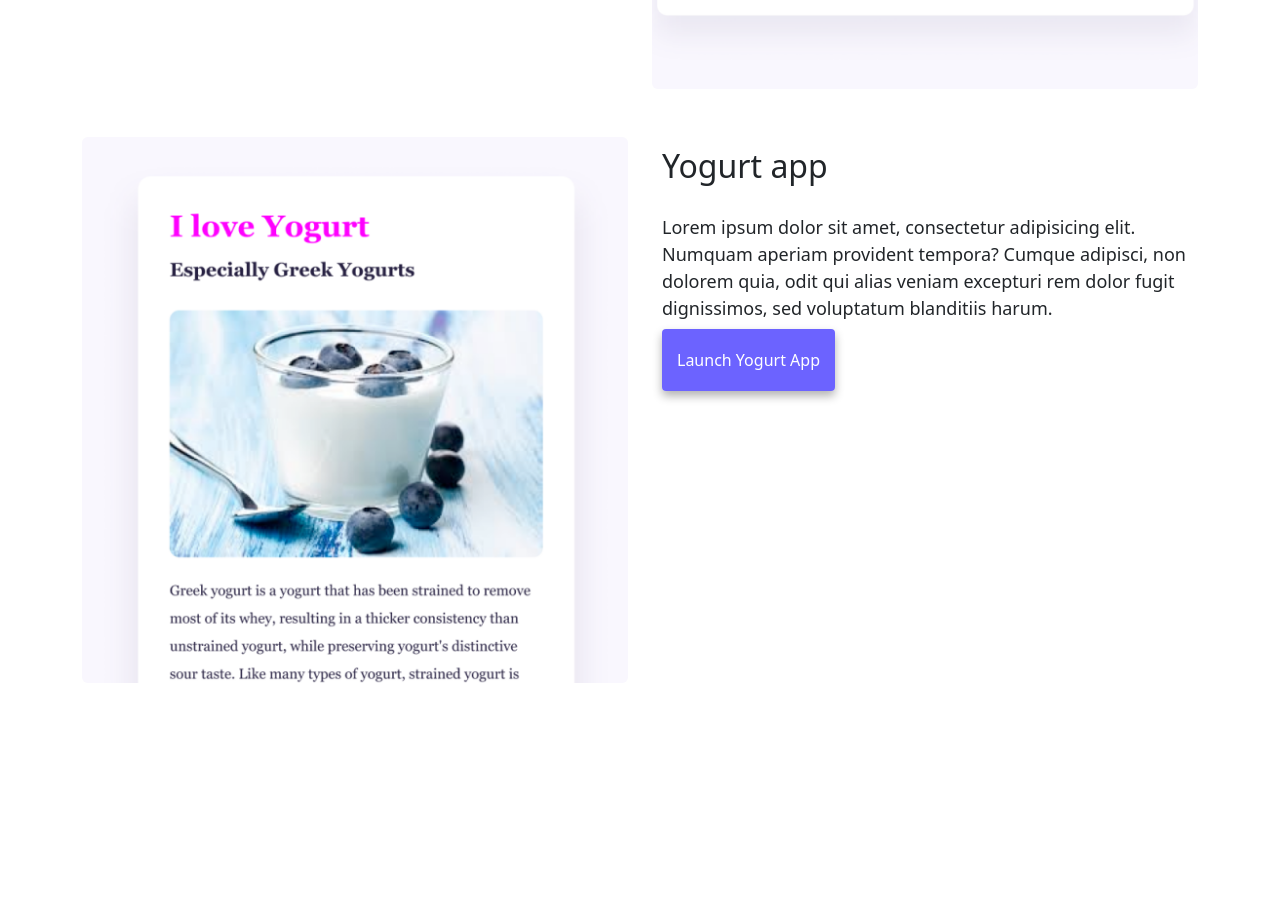
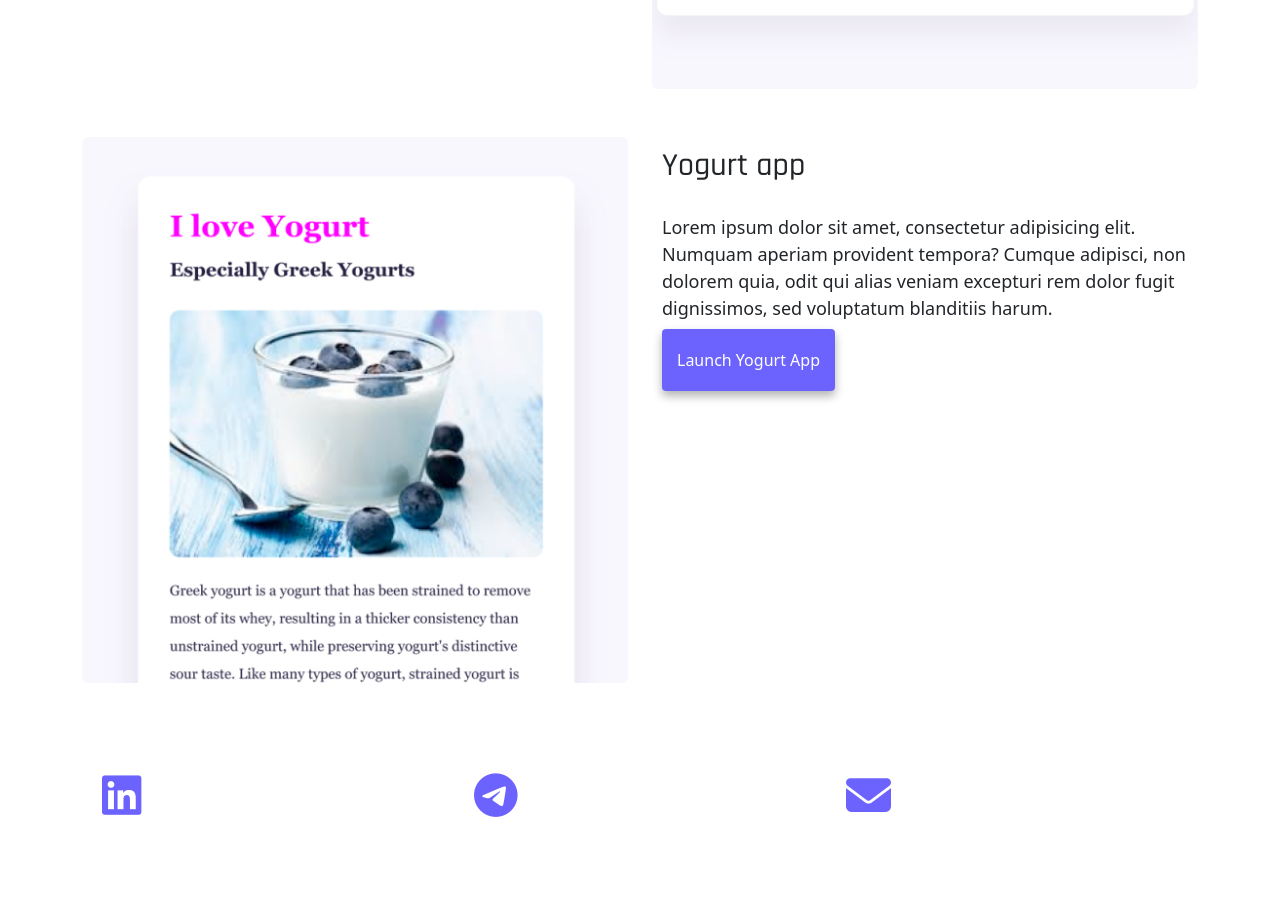
Before and after one commit to karrybuko/Portfolio-website, a plain HTML site: page index.html in a window 1280 px wide. Shown: the part 1500-2408 px from the top of the page. Before the commit the page ends 2183 px from the top, so only its background shows below. Drawn offline with nearby package versions, Linux system fonts and the light colour scheme.

Commit message:
add fonts and icons

```diff
--- a/css/style.css
+++ b/css/style.css
@@ -17,16 +17,19 @@ h3 {
 
 h1 {
   font-size: 140px;
+  font-family: "Bebas Neue", cursive;
 }
 
 h2 {
   font-size: 100px;
   padding-top: 100px;
+  font-family: "Rajdhani", sans-serif;
 }
 
 h3 {
   font-size: 24px;
   opacity: 0.7;
+  font-family: "Rajdhani", sans-serif;
 }
 .h1-about-me {
   margin-top: 100px;
@@ -119,3 +122,11 @@ p {
 .homepage-link {
   padding-top: 80px;
 }
+i {
+  color: #6c63ff;
+  display: none;
+  font-size: 45px;
+  text-align: center;
+  padding: 70px 20px;
+  margin: 20px 0px;
+}
--- a/index.html
+++ b/index.html
@@ -12,11 +12,16 @@
       integrity="sha384-iYQeCzEYFbKjA/T2uDLTpkwGzCiq6soy8tYaI1GyVh/UjpbCx/TYkiZhlZB6+fzT"
       crossorigin="anonymous"
     />
+    <link rel="preconnect" href="https://fonts.googleapis.com">
+<link rel="preconnect" href="https://fonts.gstatic.com" crossorigin>
+<link href="https://fonts.googleapis.com/css2?family=Bebas+Neue&display=swap" rel="stylesheet">
+<link href="https://fonts.googleapis.com/css2?family=Rajdhani:wght@300;400;500;600&display=swap" rel="stylesheet">
     <script
       src="https://cdn.jsdelivr.net/npm/bootstrap@5.2.1/dist/js/bootstrap.bundle.min.js"
       integrity="sha384-u1OknCvxWvY5kfmNBILK2hRnQC3Pr17a+RTT6rIHI7NnikvbZlHgTPOOmMi466C8"
       crossorigin="anonymous"
     ></script>
+    <script src="https://kit.fontawesome.com/d33ef052c2.js" crossorigin="anonymous"></script>
   </head>
   <body>
     <nav class="navbar navbar-expand-lg bg-light fixed-top">
@@ -54,7 +59,7 @@
       </div>
     </nav>
     <h2 class="h2-home">👋 Hi I am</h2>
-    <h1 class="h1-home">Karyna Sokolovska</h1>
+    <h1 class="h1-home">KARYNA SOKOLOVSKA</h1>
     <h3>💙💛 Front-end developer, based in Europe</h3>
     <div class="navigation-links">
       <a href="/about.html#contact" class="contact-link" title="Contact Me Karyna Sokolovska">Contact me</a>
@@ -117,6 +122,17 @@
                   </div>
               </p>
             </div>
+            <div class="row">
+              <div class="col-md-4">
+                <i class="fa-brands fa-linkedin"></i>
+              </div>
+              <div class="col-md-4">
+                <i class="fa-brands fa-telegram"></i>
+              </div>
+              <div class="col-md-4">
+                <i class="fa-solid fa-envelope"></i>
+              </div>
+            </div>
       </div>
   </body>
 </html>
```
Also changed, not shown: about.html (+14 -0 lines).
